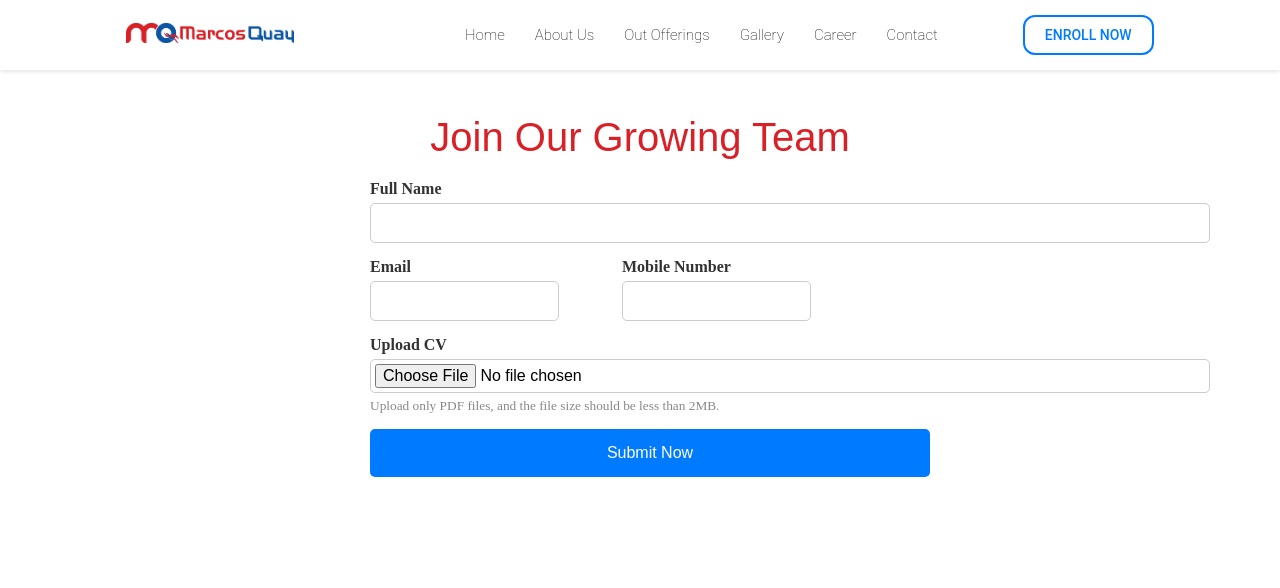
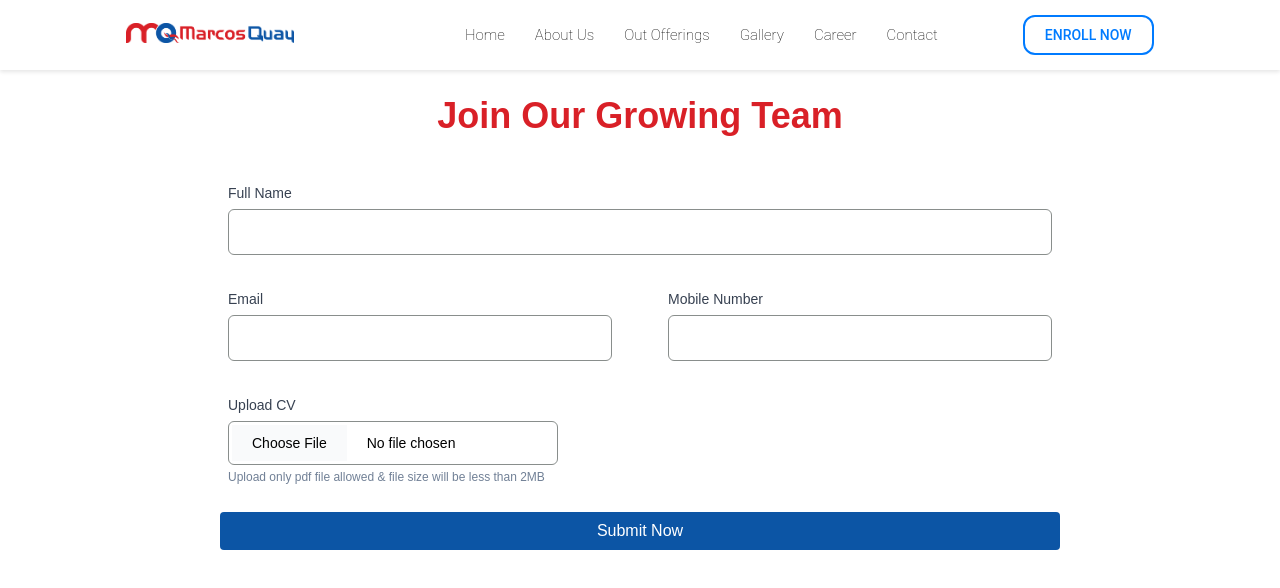
Before and after one commit to shivhub09/MQ-WEBSITE, a React (Vite) app in the folder client/: page /career in a window 1280 px wide. Shown: the top 588 px of the page. Built offline with nearby package versions, Linux system fonts and the light colour scheme.

Commit message:
career page

```diff
--- a/client/src/pages/CareerPage/CareerPage.css
+++ b/client/src/pages/CareerPage/CareerPage.css
@@ -1,84 +1,114 @@
-.row1{
-    margin-top: 0%;
+.form-container {
+  max-width: 950px;
+  margin: 60px auto;
+  padding: 35px;
+  background-color: white;
+  border-radius: 8px;
+  width: 100%;
+  /* margin-top: 0%;
   height: 20vh;
-    width: 100%;
+
   display: flex;
   flex-direction: column;
   justify-content: end;
   align-items: center;
+  font-family: sans-serif */
+    }
+.container-2{
+    padding: 20px;
+}
+.form-title {
+  font-size: 36px;
+  font-weight: 750;
+  text-align: center;
+  color: #D92027;
+  margin-bottom: 20px;
   font-family: sans-serif;
-}
-.row1 h1{
-color: #D92027 ;
-font-size: 40px;
-font-family: sans-serif;
-}
-.forms{
-    width: 100%;
-    max-width: 600px;
-    margin: 0 350px;
-    padding: 20px;
-    display: flex;
-    flex-direction: column;
-    align-items: left;
-    justify-content: center;
 }
 
 .form-group {
-    margin-bottom: 15px;
+  margin-bottom: 20px;
+  padding: 8px;
 }
-.details{
-  width: 45%;
-  display:flex;
-  flex-direction: column ;
-  display: inline-block;
 
+.form-row {
+  display: flex;
+  gap: 40px;
 }
-.details1{
-  width: 50%;
-  margin-bottom: 15px;
-  display: flex;
-  flex-direction: column;
+
+.form-row .form-group {
+  flex: 1;
 }
+
 label {
   display: block;
-    margin-bottom: 5px;
-    font-weight: bold;
-    color: #333;
+  font-size: 14px;
+  color: #374151;
+  font-family: sans-serif;
+  margin-bottom: 8px;
+  font-weight: 500;
 }
 
 input[type="text"],
 input[type="email"],
 input[type="tel"],
 input[type="file"] {
-    width:150%;
-    padding: 10px;
-    border: 1px solid #ccc;
-    border-radius: 5px;
-    font-size: 16px;
+  width: 100%;
+  padding: 14px 12px;
+  border: 1px solid #898e8c;
+  border-radius: 6px;
+  font-size: 14px;
 }
 
 input[type="file"] {
-    padding: 4px;
+  padding: 3px;
+  width: 40%;
+}
+input[type=file]::file-selector-button {
+    margin-right: 20px;
+    border: none;
+    background: #F9FAFB;
+    padding: 10px 20px;
+    color: black;
+    cursor: pointer;
+    transition: background .2s ease-in-out;
+    height:100%;
   }
 
-small {
-    display: block;
+.file-info {
+  font-size: 12px;
+  font-family: sans-serif;
+  color: #718096;
   margin-top: 5px;
-    color: #888;
+}
+
+.error {
+  color: #e53e3e;
+  font-size: 12px;
+  margin-top: 5px;
 }
 
 .submit-button {
   width: 100%;
-    padding: 15px;
-    background-color: #007bff;
+  padding: 10px;
+  background-color: #0C55A5;
   color: white;
   border: none;
-    border-radius: 5px;
+  border-radius: 4px;
   font-size: 16px;
+  font-weight: 500;
   cursor: pointer;
+  transition: background-color 0.3s ease;
 }
 
 .submit-button:hover {
-    background-color: #0056b3;
+  background-color: rgb(29 78 216);
 }
+
+.alert {
+  background-color: #4299e1;
+  color: white;
+  padding: 15px;
+  border-radius: 4px;
+  text-align: center;
+}
--- a/client/src/pages/CareerPage/CareerPage.jsx
+++ b/client/src/pages/CareerPage/CareerPage.jsx
@@ -1,5 +1,4 @@
-import { useState } from 'react';
-import React from 'react'
+import React, { useState } from 'react';
 import './CareerPage.css';
 
 const CareerPage = () => {
@@ -7,28 +6,54 @@ const CareerPage = () => {
     fullName: '',
     email: '',
     mobileNumber: '',
-    cv: null,
+    cv: null
   });
+  const [errors, setErrors] = useState({});
+  const [submitted, setSubmitted] = useState(false);
 
-  const handleChange = (e) => {
-    const { name, value, files } = e.target;
-    if (name === 'cv') {
-      setFormData({ ...formData, [name]: files[0] });
+  const handleInputChange = (e) => {
+    const { name, value } = e.target;
+    setFormData({ ...formData, [name]: value });
+  };
+
+  const handleFileChange = (e) => {
+    const file = e.target.files[0];
+    if (file && file.type === 'application/pdf' && file.size <= 2 * 1024 * 1024) {
+      setFormData({ ...formData, cv: file });
+      setErrors({ ...errors, cv: '' });
     } else {
-      setFormData({ ...formData, [name]: value });
+      setErrors({ ...errors, cv: 'Please upload a PDF file less than 2MB in size.' });
     }
   };
+
+  const validateForm = () => {
+    let newErrors = {};
+    if (!formData.fullName.trim()) newErrors.fullName = 'Full name is required';
+    if (!formData.email.trim()) newErrors.email = 'Email is required';
+    else if (!/\S+@\S+\.\S+/.test(formData.email)) newErrors.email = 'Email is invalid';
+    if (!formData.mobileNumber.trim()) newErrors.mobileNumber = 'Mobile number is required';
+    if (!formData.cv) newErrors.cv = 'CV is required';
+    setErrors(newErrors);
+    return Object.keys(newErrors).length === 0;
+  };
+
   const handleSubmit = (e) => {
     e.preventDefault();
-    // Handle form submission logic here
-    console.log('Form Data:', formData);
+    if (validateForm()) {
+      console.log('Form submitted:', formData);
+      setSubmitted(true);
+    }
   };
+
   return (
-    <div className='main-container1'>
-      <div className='row1'>
-        <h1>Join Our Growing Team</h1>
+    <div className="form-container">
+      <h1 className="form-title">Join Our Growing Team</h1>
+      {submitted ? (
+        <div className="alert">
+          <p>Thank you for your application! We'll be in touch soon.</p>
         </div>
-      <div className='forms'>
+      ) : (
+        <div className='container-2'>
             <form onSubmit={handleSubmit}>
             <div className="form-group">
                 <label htmlFor="fullName">Full Name</label>
@@ -37,34 +62,32 @@ const CareerPage = () => {
                 id="fullName"
                 name="fullName"
                 value={formData.fullName}
-              onChange={handleChange}
-              required
+                onChange={handleInputChange}
                 />
+                {errors.fullName && <p className="error">{errors.fullName}</p>}
             </div>
-          <div className="details">
+            <div className="form-row">
+                <div className="form-group">
                 <label htmlFor="email">Email</label>
-            <div className="details1">
                 <input
                     type="email"
                     id="email"
                     name="email"
                     value={formData.email}
-                onChange={handleChange}
-                required
+                    onChange={handleInputChange}
                 />
+                {errors.email && <p className="error">{errors.email}</p>}
                 </div>
-          </div>
-          <div className="details">
+                <div className="form-group">
                 <label htmlFor="mobileNumber">Mobile Number</label>
-            <div className="details1">
                 <input
                     type="tel"
                     id="mobileNumber"
                     name="mobileNumber"
                     value={formData.mobileNumber}
-                onChange={handleChange}
-                required
+                    onChange={handleInputChange}
                 />
+                {errors.mobileNumber && <p className="error">{errors.mobileNumber}</p>}
                 </div>
             </div>
             <div className="form-group">
@@ -73,16 +96,18 @@ const CareerPage = () => {
                 type="file"
                 id="cv"
                 name="cv"
-              onChange={handleChange}
+                onChange={handleFileChange}
                 accept=".pdf"
-              required
                 />
-            <small>Upload only PDF files, and the file size should be less than 2MB.</small>
+                <p className="file-info">Upload only pdf file allowed & file size will be less than 2MB</p>
+                {errors.cv && <p className="error">{errors.cv}</p>}
             </div>
             <button type="submit" className="submit-button">Submit Now</button>
             </form>
         </div>
+      )}
     </div>
   );
-}
-export default CareerPage
+};
+
+export default CareerPage;
```
Lines whose indentation alone changed are shown as unchanged.
